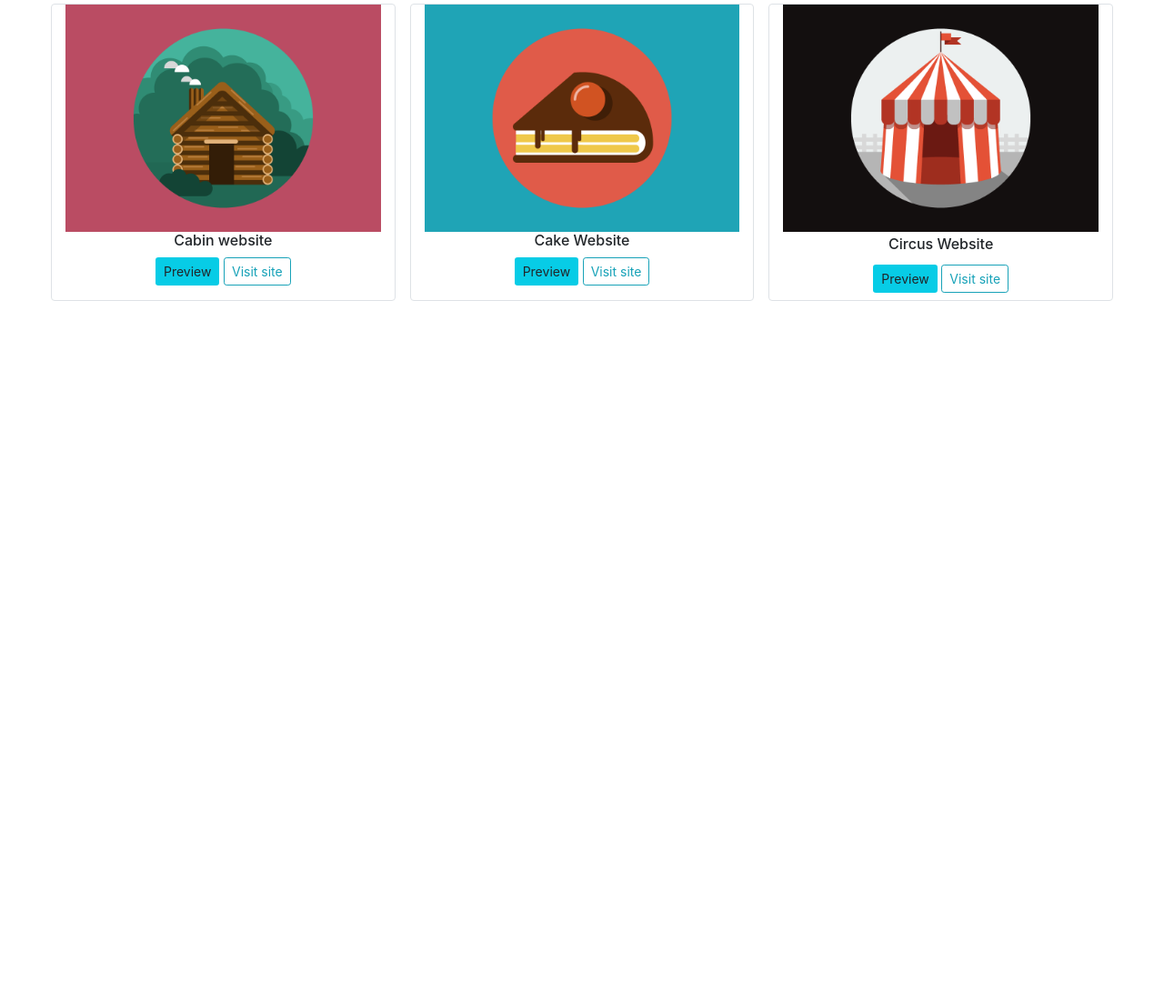
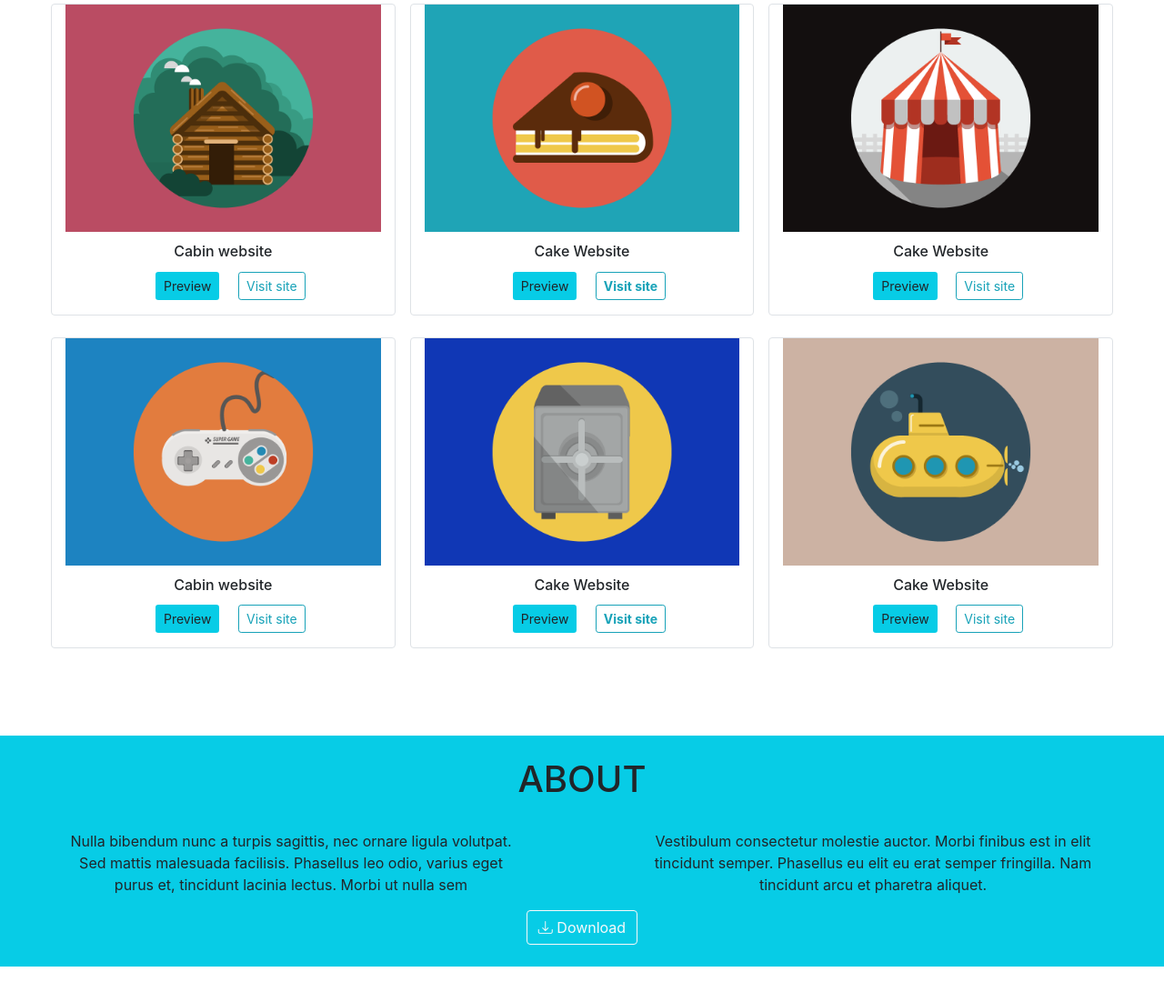
Before and after one commit to andgent/bootstrap-freelancer, a plain HTML site: page index.html in a window 1280 px wide. Shown: the part 624-1726 px from the top of the page at 91% size. Before the commit the page ends 971 px from the top, so only its background shows below. Drawn offline with nearby package versions, Linux system fonts and the light colour scheme.

Commit message:
Completed "About"

```diff
--- a/index.html
+++ b/index.html
@@ -28,34 +28,66 @@
         <h2 class="h2 text-uppercase text-center pt-3 pb-2">Portfolio</h2>
         <div class="row px-5">
             <div class="col border text-center pb-3 rounded mx-2">
-                <img src="img/portfolio/cabin.png" class="w-100">
-                <h5 class="h6">Cabin website</h5>
-                <button type="button" class="btn btn-sm" style="background-color: #07cce6;">Preview</button>
+                <img src="img/portfolio/cabin.png" class="img-fluid" alt="cabin">
+                <div><h6 class="h6 py-1 mt-2">Cabin website</h6></div>
+                <button type="button" class="btn btn-sm mx-3" style="background-color: #07cce6;">Preview</button>
                 <button type="button" class="btn btn-sm btn-outline-info">Visit site</button>
+                </div>
+            <div class="col border text-center pb-3 rounded mx-2">
+                <img src="img/portfolio/cake.png" class="img-fluid w-100" alt="cake">
+                <h6 class="h6 py-1 mt-2">Cake Website</h6>
+                <button type="button" class="btn btn-sm mx-3" style="background-color: #07cce6;">Preview</button>
+                <button type="button" class="btn btn-sm btn-outline-info font-weight-bold">Visit site</button>
             </div>
-            <div class="col border text-center rounded mx-2">
-                <img src="img/portfolio/cake.png" class="w-100">
-                <h5 class="h6">Cake Website</h5>
-                <button type="button" class="btn btn-sm" style="background-color: #07cce6;">Preview</button>
-                <button type="button" class="btn btn-sm btn-outline-info">Visit site</button>
-            </div>
-            <div class="col border text-center rounded mx-2">
-                <img src="img/portfolio/circus.png" class="w-100">
-                <h5 class="h6 py-1">Circus Website</h5>
-                <button type="button" class="btn btn-sm" style="background-color: #07cce6;">Preview</button>
+            <div class="col border text-center pb-3 rounded mx-2">
+                <img src="img/portfolio/circus.png" class="img-fluid" alt="circus">
+                <h6 class="h6 py-1 mt-2">Cake Website</h6>
+                <button type="button" class="btn btn-sm mx-3" style="background-color: #07cce6;">Preview</button>
                 <button type="button" class="btn btn-sm btn-outline-info">Visit site</button>
             </div>
         </div>
-        <div class="row"></div>
+            <div class="row px-5 my-4">
+            <div class="col border text-center pb-3 rounded mx-2">
+                <img src="img/portfolio/game.png" class="img-fluid" alt="cabin">
+                <div><h6 class="h6 py-1 mt-2">Cabin website</h6></div>
+                <button type="button" class="btn btn-sm mx-3" style="background-color: #07cce6;">Preview</button>
+                <button type="button" class="btn btn-sm btn-outline-info">Visit site</button>
+                </div>
+            <div class="col border text-center pb-3 rounded mx-2">
+                <img src="img/portfolio/safe.png" class="img-fluid w-100" alt="cake">
+                <h6 class="h6 py-1 mt-2">Cake Website</h6>
+                <button type="button" class="btn btn-sm mx-3" style="background-color: #07cce6;">Preview</button>
+                <button type="button" class="btn btn-sm btn-outline-info font-weight-bold">Visit site</button>
+            </div>
+            <div class="col border text-center pb-3 rounded mx-2">
+                <img src="img/portfolio/submarine.png" class="img-fluid" alt="circus">
+                <h6 class="h6 py-1 mt-2">Cake Website</h6>
+                <button type="button" class="btn btn-sm mx-3" style="background-color: #07cce6;">Preview</button>
+                <button type="button" class="btn btn-sm btn-outline-info">Visit site</button>
+            </div>
         </div>
-
     </div>
+    <br>
     <!-- About -->
-    <div class="container-fluid">
-
+    <div class="container-fluid text-center my-5" style="background-color: #07cce6;">
+        <h1 class="text-uppercase py-4">about</h1>
+        <div class="row">
+            <div class="col px-4 mx-5">
+                <p>Nulla bibendum nunc a turpis sagittis, nec ornare ligula volutpat. Sed mattis malesuada facilisis. Phasellus leo odio, varius eget purus et, tincidunt lacinia lectus. Morbi ut nulla sem</p>
+            </div>
+            <div class="col px-4 mx-5">
+                <p>Vestibulum consectetur molestie auctor. Morbi finibus est in elit tincidunt semper. Phasellus eu elit eu erat semper fringilla. Nam tincidunt arcu et pharetra aliquet.</p>
+            </div>
+        </div>
+        <div>
+            <button type="button" class="btn btn-outline-light mb-4"><i class="bi bi-download"></i>&nbsp;Download</button>
+        </div>
     </div>
     <!-- Contact me -->
     <div class="container-fluid">
+        <div class="row">
+            <div></div>
+        </div>
 
     </div>
 
```
